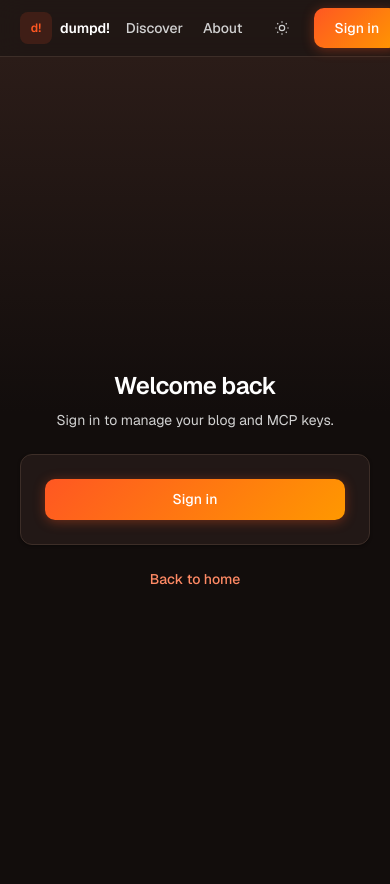
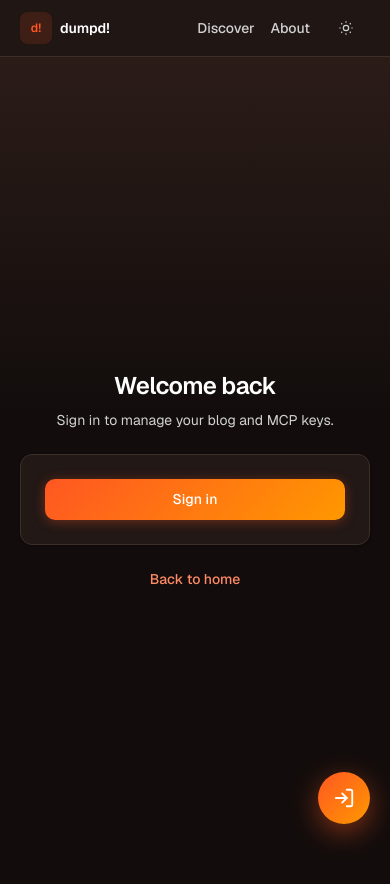
Before and after one commit to visakhvjn/blog-mcp, a Next.js app: page /login in a window 390 px wide. Shown: the top 884 px of the page. Built offline with nearby package versions, Linux system fonts and the light colour scheme; no server answers.

Commit message:
changes for mobile responsiveness

```diff
--- a/src/app/globals.css
+++ b/src/app/globals.css
@@ -340,6 +340,34 @@ body {
   box-shadow: 0 6px 28px rgb(255 87 34 / 0.5);
 }
 
+.btn-mobile-fab {
+  display: inline-flex;
+  align-items: center;
+  justify-content: center;
+  height: 3.25rem;
+  width: 3.25rem;
+  border-radius: 9999px;
+  background: var(--accent-gradient);
+  padding: 0;
+  color: var(--accent-foreground);
+  box-shadow: 0 8px 28px rgb(255 87 34 / 0.48);
+  transition:
+    background 0.15s ease,
+    box-shadow 0.15s ease,
+    transform 0.1s ease;
+}
+
+.btn-mobile-fab:hover {
+  background: var(--accent-gradient-hover);
+  box-shadow: 0 10px 32px rgb(255 87 34 / 0.58);
+}
+
+@media (max-width: 639px) {
+  body.mobile-auth-fab-offset {
+    padding-bottom: calc(5.5rem + env(safe-area-inset-bottom, 0px));
+  }
+}
+
 .pricing-card {
   border-radius: 1rem;
   border: 1px solid var(--border);
--- a/src/app/layout.tsx
+++ b/src/app/layout.tsx
@@ -1,7 +1,9 @@
 import type { Metadata } from "next";
 import { Geist, Geist_Mono } from "next/font/google";
+import { MobileAuthFab } from "@/components/mobile-auth-fab";
 import { SiteNavbar } from "@/components/site-navbar";
 import { ThemeProvider } from "@/components/theme-provider";
+import { getAppSession } from "@/lib/app-session";
 import { BRAND_TAGLINE, BRAND_TITLE } from "@/lib/brand";
 import { themeInitScript } from "@/lib/theme";
 import "./globals.css";
@@ -21,22 +23,30 @@ export const metadata: Metadata = {
   description: `${BRAND_TAGLINE} for AI assistants. Connect Cursor, VS Code, or ChatGPT via MCP and publish to a live portfolio.`,
 };
 
-export default function RootLayout({
+export default async function RootLayout({
   children,
 }: Readonly<{
   children: React.ReactNode;
 }>) {
+  const session = await getAppSession();
+  const isAuthenticated = Boolean(session?.user);
+  const dashboardHref = session?.user?.username ? "/dashboard" : "/onboarding";
+
   return (
     <html lang="en" suppressHydrationWarning>
       <head>
         <script dangerouslySetInnerHTML={{ __html: themeInitScript }} />
       </head>
       <body
-        className={`${geistSans.variable} ${geistMono.variable} min-h-screen antialiased`}
+        className={`${geistSans.variable} ${geistMono.variable} min-h-screen antialiased mobile-auth-fab-offset`}
       >
         <ThemeProvider>
-          <SiteNavbar />
+          <SiteNavbar session={session} />
           {children}
+          <MobileAuthFab
+            isAuthenticated={isAuthenticated}
+            dashboardHref={dashboardHref}
+          />
         </ThemeProvider>
       </body>
     </html>
--- /dev/null
+++ b/src/components/mobile-auth-fab.tsx
@@ -0,0 +1,86 @@
+import { SignInButton } from "@/components/sign-in-button";
+import Link from "next/link";
+
+type MobileAuthFabProps = {
+  isAuthenticated: boolean;
+  dashboardHref: string;
+};
+
+function SignInIcon() {
+  return (
+    <svg
+      xmlns="http://www.w3.org/2000/svg"
+      width="22"
+      height="22"
+      viewBox="0 0 24 24"
+      fill="none"
+      stroke="currentColor"
+      strokeWidth="2"
+      strokeLinecap="round"
+      strokeLinejoin="round"
+      aria-hidden
+    >
+      <path d="M15 3h4a2 2 0 0 1 2 2v14a2 2 0 0 1-2 2h-4" />
+      <polyline points="10 17 15 12 10 7" />
+      <line x1="15" y1="12" x2="3" y2="12" />
+    </svg>
+  );
+}
+
+function DashboardIcon() {
+  return (
+    <svg
+      xmlns="http://www.w3.org/2000/svg"
+      width="22"
+      height="22"
+      viewBox="0 0 24 24"
+      fill="none"
+      stroke="currentColor"
+      strokeWidth="2"
+      strokeLinecap="round"
+      strokeLinejoin="round"
+      aria-hidden
+    >
+      <rect x="3" y="3" width="7" height="9" rx="1" />
+      <rect x="14" y="3" width="7" height="5" rx="1" />
+      <rect x="14" y="12" width="7" height="9" rx="1" />
+      <rect x="3" y="16" width="7" height="5" rx="1" />
+    </svg>
+  );
+}
+
+/**
+ * Fixed bottom-right auth FAB on mobile (Sign in or Dashboard).
+ */
+export function MobileAuthFab({
+  isAuthenticated,
+  dashboardHref,
+}: MobileAuthFabProps) {
+  return (
+    <div
+      className="fixed z-50 sm:hidden"
+      style={{
+        right: "max(1.25rem, env(safe-area-inset-right))",
+        bottom: "max(1.25rem, env(safe-area-inset-bottom))",
+      }}
+    >
+      {isAuthenticated ? (
+        <Link
+          href={dashboardHref}
+          className="btn-mobile-fab"
+          aria-label="Dashboard"
+        >
+          <DashboardIcon />
+        </Link>
+      ) : (
+        <SignInButton
+          returnTo="/dashboard"
+          className="btn-mobile-fab"
+          aria-label="Sign in"
+        >
+          <SignInIcon />
+        </SignInButton>
+      )}
+    </div>
+  );
+}
--- a/src/components/sign-in-button.tsx
+++ b/src/components/sign-in-button.tsx
@@ -7,15 +7,17 @@ export function SignInButton({
   returnTo = "/dashboard",
   className = "btn-primary w-full inline-flex items-center justify-center",
   children = "Sign in",
+  "aria-label": ariaLabel,
 }: {
   returnTo?: string;
   className?: string;
   children?: React.ReactNode;
+  "aria-label"?: string;
 }) {
   const href = `/auth/login?returnTo=${encodeURIComponent(returnTo)}`;
 
   return (
-    <Link href={href} className={className}>
+    <Link href={href} className={className} aria-label={ariaLabel}>
       {children}
     </Link>
   );
--- a/src/components/site-navbar.tsx
+++ b/src/components/site-navbar.tsx
@@ -1,14 +1,17 @@
-import { getAppSession } from "@/lib/app-session";
+import type { AppSession } from "@/lib/app-session";
 import { BRAND_NAME, BRAND_TAGLINE } from "@/lib/brand";
 import { SignInButton } from "@/components/sign-in-button";
 import { ThemeToggle } from "@/components/theme-toggle";
 import Link from "next/link";
 
+type SiteNavbarProps = {
+  session: AppSession | null;
+};
+
 /**
  * Site-wide top navigation with brand, marketing links, and auth actions.
  */
-export async function SiteNavbar() {
-  const session = await getAppSession();
+export async function SiteNavbar({ session }: SiteNavbarProps) {
   const isAuthenticated = Boolean(session?.user);
   const dashboardHref = session?.user?.username ? "/dashboard" : "/onboarding";
 
@@ -30,8 +33,8 @@ export async function SiteNavbar() {
           </span>
         </Link>
 
-        <div className="flex items-center gap-4 sm:gap-6">
-          <nav className="flex items-center gap-5 text-sm font-medium text-secondary sm:gap-8">
+        <div className="flex items-center gap-3 sm:gap-6">
+          <nav className="flex items-center gap-4 text-sm font-medium text-secondary sm:gap-8">
             <Link href="/" className="transition hover:text-[var(--text)]">
               Discover
             </Link>
@@ -40,7 +43,7 @@ export async function SiteNavbar() {
             </Link>
           </nav>
 
-          <div className="flex shrink-0 items-center gap-2 text-sm sm:gap-3">
+          <div className="hidden shrink-0 items-center gap-2 text-sm sm:flex sm:gap-3">
             <ThemeToggle />
             {isAuthenticated ? (
               <Link href={dashboardHref} className="btn-primary px-3 py-1.5">
@@ -53,6 +56,10 @@ export async function SiteNavbar() {
               />
             )}
           </div>
+
+          <div className="sm:hidden">
+            <ThemeToggle />
+          </div>
         </div>
       </div>
     </header>
```
